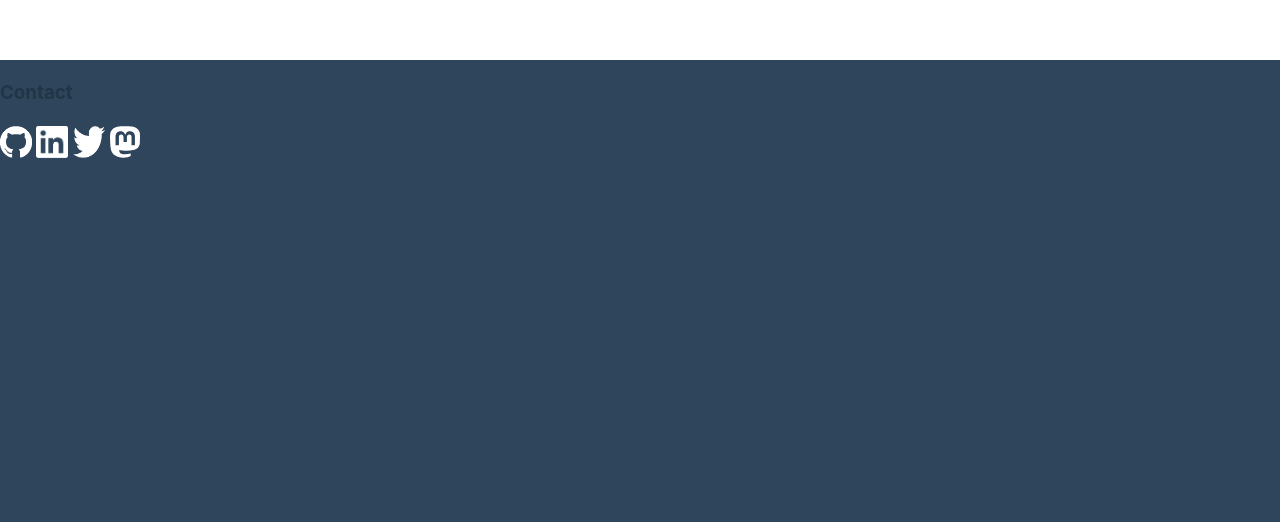
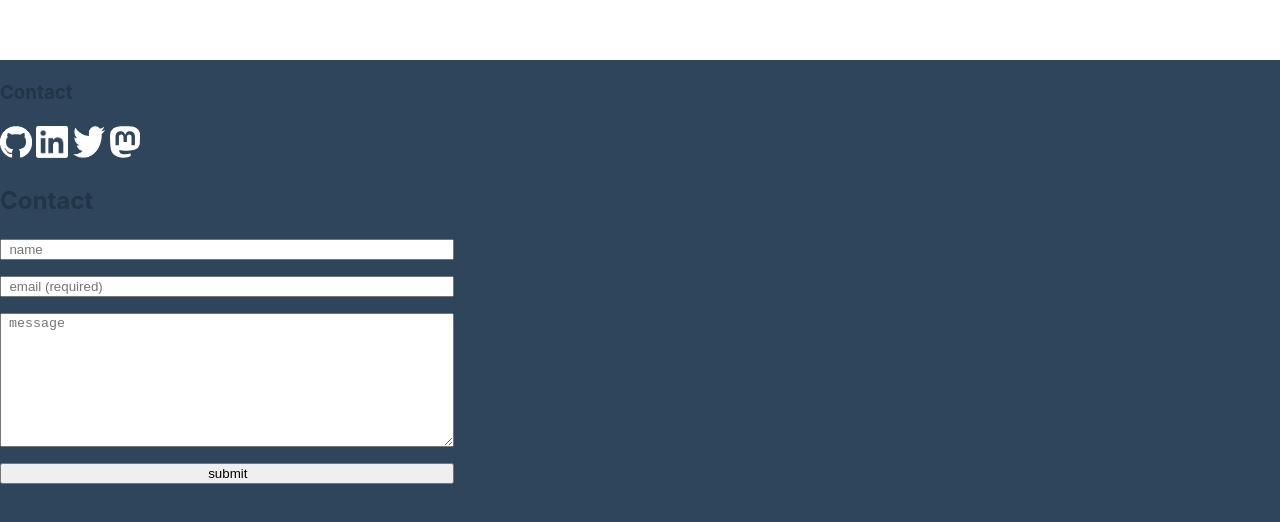
Before and after one commit to cotabas/eqwebdev, a plain HTML site: page index.html in a window 1280 px wide. Shown: the part 2340-2862 px from the top of the page. Drawn offline with Linux system fonts and the light colour scheme.

Commit message:
added contact form

```diff
--- a/index.html
+++ b/index.html
@@ -36,7 +36,7 @@
   </section>
   <section id="contact">
     <h3>Contact</h3>
- <div id="socials">
+    <div id="socials">
           <a href="https://github.com/cotabas">
             <img class="social" src="pix/github.png">
           </a>
@@ -49,7 +49,17 @@
           <a href="https://mastodon.social/@cptmo">
             <img class="social" src="pix/mastodon.svg">
           </a>
-        </div>
+	  </div>
+	  <div id="contactBox">
+	    <h2> Contact </h2>
+	    <form method="post" name="contact" id="contact_form" data-netlify="true">
+	      <input class="subMessage" type="text" name="name" placeholder="name">
+	      <input class="subMessage" type="email" name="email" placeholder="email (required)" required>
+	      <textarea class="subMessage" name="message" placeholder="message"></textarea>
+	      <input id="sub_button" type="submit" value="submit">
+	    </form>
+	  </div>
+
   </section>
 </body>
 </html>
--- a/main.css
+++ b/main.css
@@ -94,6 +94,23 @@ section {
 .social:hover {
   opacity: 70%;
 }
+form {
+  font-family: Inter, system-ui, Avenir, Helvetica, Arial, sans-serif;
+  display: flex;
+  flex-direction: column;
+  width: clamp(45ch, 30vw, 75ch);
+  gap: 1rem;
+}
+
+input {
+  padding-left: 1ch;
+}
+
+textarea {
+  padding-left: 1ch;
+  height: 8rem;
+}
+
 
 @media (prefers-color-scheme: light) {
   :root {
```
